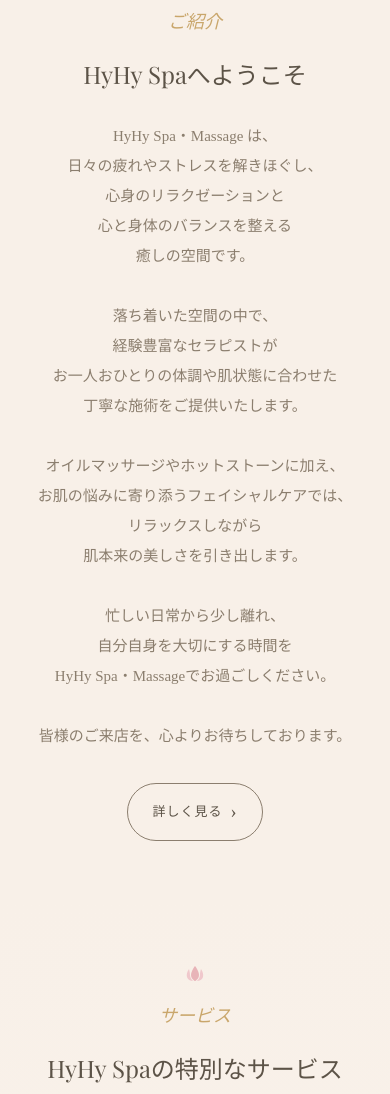
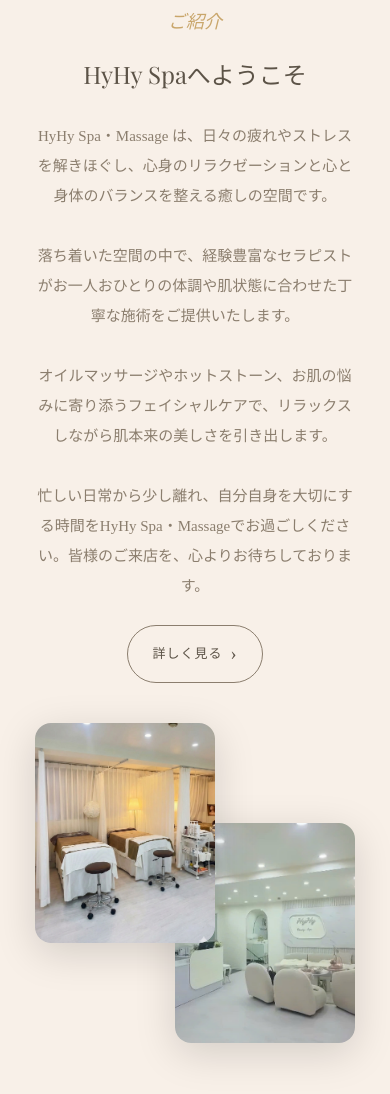
Before and after one commit to nguyennguyenit/hyhyspa, a plain HTML site: page index.html in a window 390 px wide. Shown: the part 937-2031 px from the top of the page. Drawn offline with nearby package versions, Linux system fonts and the light colour scheme; a web font is replaced by a local one.

Commit message:
Update About section layout and service images
- Add two-column layout for About section (text + overlapping images)
- Replace Unsplash URLs with local service images
- Move images to images/ directory
- Move services.jpg below service cards grid

```diff
--- a/css/styles.css
+++ b/css/styles.css
@@ -417,6 +417,84 @@ a {
     color: var(--text-muted);
     font-size: 15px;
     line-height: 2;
+}
+
+/* About Two-Column Layout */
+.about-content {
+    display: flex;
+    align-items: center;
+    gap: 60px;
+    max-width: 1100px;
+    margin: 0 auto;
+    padding: 0 20px;
+}
+
+.about-text-column {
+    flex: 1;
+    text-align: left;
+}
+
+.about-text-column .about-text {
+    margin: 0 0 24px;
+    max-width: none;
+}
+
+.about-images {
+    flex: 1;
+    position: relative;
+    min-height: 400px;
+}
+
+.about-img {
+    position: absolute;
+    width: 240px;
+    height: 280px;
+    object-fit: cover;
+    border-radius: 16px;
+    box-shadow: 0 10px 40px rgba(0, 0, 0, 0.15);
+}
+
+.about-img-1 {
+    top: 0;
+    left: 0;
+    z-index: 2;
+}
+
+.about-img-2 {
+    bottom: 0;
+    right: 0;
+    z-index: 1;
+}
+
+@media (max-width: 768px) {
+    .about-content {
+        flex-direction: column;
+        gap: 40px;
+    }
+
+    .about-text-column {
+        text-align: center;
+    }
+
+    .about-images {
+        width: 100%;
+        min-height: 320px;
+        display: flex;
+        justify-content: center;
+    }
+
+    .about-img {
+        width: 180px;
+        height: 220px;
+    }
+
+    .about-img-1 {
+        left: calc(50% - 160px);
+    }
+
+    .about-img-2 {
+        right: calc(50% - 160px);
+    }
 }
 
 /* Services Section */
--- a/index.html
+++ b/index.html
@@ -93,30 +93,21 @@
             <span class="section-label">ご紹介</span>
         </div>
         <h2 class="section-title">HyHy Spaへようこそ</h2>
-        <p class="about-text">
-            HyHy Spa・Massage は、<br>
-            日々の疲れやストレスを解きほぐし、<br>
-            心身のリラクゼーションと<br>
-            心と身体のバランスを整える<br>
-            癒しの空間です。<br><br>
-
-            落ち着いた空間の中で、<br>
-            経験豊富なセラピストが<br>
-            お一人おひとりの体調や肌状態に合わせた<br>
-            丁寧な施術をご提供いたします。<br><br>
-
-            オイルマッサージやホットストーンに加え、<br>
-            お肌の悩みに寄り添うフェイシャルケアでは、<br>
-            リラックスしながら<br>
-            肌本来の美しさを引き出します。<br><br>
-
-            忙しい日常から少し離れ、<br>
-            自分自身を大切にする時間を<br>
-            HyHy Spa・Massageでお過ごしください。<br><br>
-
-            皆様のご来店を、心よりお待ちしております。
-        </p>
-        <a href="#services" class="btn btn-outline">詳しく見る <span class="btn-arrow">›</span></a>
+        <div class="about-content">
+            <div class="about-text-column">
+                <p class="about-text">
+                    HyHy Spa・Massage は、日々の疲れやストレスを解きほぐし、心身のリラクゼーションと心と身体のバランスを整える癒しの空間です。<br><br>
+                    落ち着いた空間の中で、経験豊富なセラピストがお一人おひとりの体調や肌状態に合わせた丁寧な施術をご提供いたします。<br><br>
+                    オイルマッサージやホットストーン、お肌の悩みに寄り添うフェイシャルケアで、リラックスしながら肌本来の美しさを引き出します。<br><br>
+                    忙しい日常から少し離れ、自分自身を大切にする時間をHyHy Spa・Massageでお過ごしください。皆様のご来店を、心よりお待ちしております。
+                </p>
+                <a href="#services" class="btn btn-outline">詳しく見る <span class="btn-arrow">›</span></a>
+            </div>
+            <div class="about-images">
+                <img src="images/about-1.jpg" alt="HyHy Spa massage" class="about-img about-img-1">
+                <img src="images/about-2.jpg" alt="HyHy Spa treatment" class="about-img about-img-2">
+            </div>
+        </div>
     </section>
 
     <!-- Services Section -->
@@ -133,15 +124,10 @@
         </div>
         <h2 class="section-title">HyHy Spaの特別なサービス</h2>
 
-        <!-- Service Menu Image -->
-        <div class="services-menu-image">
-            <img src="images/services.jpg" alt="HyHy Spa Menu - Special Package, Body Massage, Shiatsu, Facial Care, Cupping" loading="lazy">
-        </div>
-
         <div class="services-grid">
             <div class="service-card">
                 <div class="service-image">
-                    <img src="https://images.unsplash.com/photo-1519823551278-64ac92734fb1?w=300&h=200&fit=crop" alt="リラクゼーションマッサージ" loading="lazy">
+                    <img src="images/massage-thu-gian.jpg" alt="リラクゼーションマッサージ" loading="lazy">
                 </div>
                 <h3 class="service-title">リラクゼーションマッサージ</h3>
                 <p class="service-desc">全身の緊張をほぐし、心身ともにリラックス。熟練の技術で至福のひとときをお届けします。</p>
@@ -150,7 +136,7 @@
 
             <div class="service-card">
                 <div class="service-image">
-                    <img src="https://images.unsplash.com/photo-1570172619644-dfd03ed5d881?w=300&h=200&fit=crop" alt="フェイシャルケア" loading="lazy">
+                    <img src="images/cham-soc-da-mat.jpg" alt="フェイシャルケア" loading="lazy">
                 </div>
                 <h3 class="service-title">フェイシャルケア</h3>
                 <p class="service-desc">お肌の状態に合わせた丁寧なケアで、透明感のある輝く素肌へ導きます。</p>
@@ -159,7 +145,7 @@
 
             <div class="service-card">
                 <div class="service-image">
-                    <img src="https://images.unsplash.com/photo-1600334089648-b0d9d3028eb2?w=300&h=200&fit=crop" alt="ホットストーンマッサージ" loading="lazy">
+                    <img src="images/massage-da-nong.jpg" alt="ホットストーンマッサージ" loading="lazy">
                 </div>
                 <h3 class="service-title">ホットストーンマッサージ</h3>
                 <p class="service-desc">温かな石の力で深部まで温め、血行を促進。冷えやコリを芯から解消します。</p>
@@ -168,12 +154,17 @@
 
             <div class="service-card">
                 <div class="service-image">
-                    <img src="https://images.unsplash.com/photo-1540555700478-4be289fbecef?w=300&h=200&fit=crop" alt="プレミアムコース" loading="lazy">
+                    <img src="images/lieu-trinh-cao-cap.jpg" alt="プレミアムコース" loading="lazy">
                 </div>
                 <h3 class="service-title">プレミアムコース</h3>
                 <p class="service-desc">贅沢なトリートメントを組み合わせた特別コース。究極のリラクゼーション体験を。</p>
                 <a href="#" class="service-link">詳しく見る <span>›</span></a>
             </div>
+        </div>
+
+        <!-- Service Menu Image -->
+        <div class="services-menu-image">
+            <img src="images/services.jpg" alt="HyHy Spa Menu - Special Package, Body Massage, Shiatsu, Facial Care, Cupping" loading="lazy">
         </div>
     </section>
 
```
Also changed, not shown: images/about-1.jpg (added), images/about-2.jpg (added), images/cham-soc-da-mat.jpg (added), images/lieu-trinh-cao-cap.jpg (added), images/massage-da-nong.jpg (added), images/massage-thu-gian.jpg (added), 1 other file.
